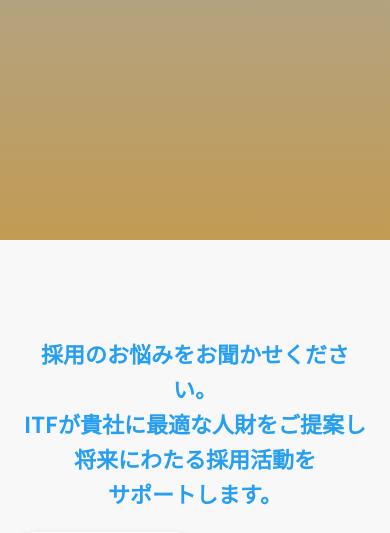
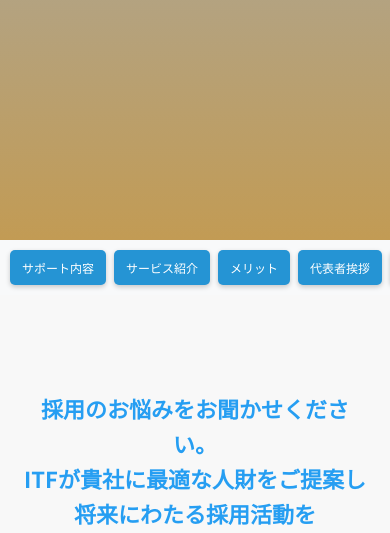
Before and after one commit to Bikash4JP/IDT, a PHP site: page / in a window 390 px wide. Shown: the part 636-1169 px from the top of the page. Run offline with PHP 8.4, Linux system fonts and the light colour scheme; data comes from the database, SQL or seed files in the repository; some libraries are stand-ins or nearby versions.

Commit message:
responsive shortcut links

```diff
--- a/css/main_intro.css
+++ b/css/main_intro.css
@@ -148,3 +148,75 @@
         height: 300px;
     }
   }
+
+
+
+ /* Shortcut Links Styling */
+.shortcut-links {
+    display: flex;
+    z-index: 1000;
+}
+
+/* PC View: Fixed on the left, vertically stacked */
+@media (min-width: 769px) {
+    .shortcut-links {
+        position: fixed;
+        top: 50%;
+        left: 20px;
+        transform: translateY(-50%);
+        flex-direction: column;
+        gap: 10px;
+        margin-top: 0; /* Reset margin-top for PC view */
+    }
+
+    .shortcut-btn {
+        padding: 10px 15px;
+        font-size: 14px;
+    }
+}
+
+/* Mobile View: Horizontal row below intro, sticky on scroll */
+@media (max-width: 768px) {
+    .shortcut-links {
+        position: static; /* Initially static, below the intro content */
+        flex-direction: row;
+        flex-wrap: nowrap;
+        overflow-x: auto;
+        gap: 8px;
+        padding: 10px;
+        background-color: #f8f9fa;
+        justify-content: flex-start;
+        -webkit-overflow-scrolling: touch; /* Smooth scrolling on mobile */
+    }
+
+    .shortcut-links.sticky {
+        position: fixed;
+        top: 0; /* Will be adjusted by JS to account for header height */
+        left: 0;
+        right: 0;
+        background-color: #f8f9fa;
+        box-shadow: 0 2px 5px rgba(0, 0, 0, 0.1);
+    }
+
+    .shortcut-btn {
+        padding: 8px 12px;
+        font-size: 12px;
+        flex: 0 0 auto;
+    }
+}
+
+.shortcut-btn {
+    display: block;
+    background-color: #2594d4; /* Green color */
+    color: #fff;
+    text-decoration: none;
+    border-radius: 5px;
+    transition: background-color 0.3s ease, transform 0.3s ease;
+    box-shadow: 0 2px 5px rgba(0, 0, 0, 0.2);
+    text-align: center;
+}
+
+.shortcut-btn:hover {
+    background-color: #e69f4f; /* Darker green on hover */
+    transform: scale(1.05);
+}
--- a/index.html
+++ b/index.html
@@ -9,7 +9,7 @@
     <meta http-equiv="X-UA-Compatible" content="IE=edge">
 
     <!-- Focused SEO Meta Tags -->
-    <title>外国人財紹介サービス | 株式会社アイティーエフ - 介護向け外国人採用人材派遣</title>
+    <title>外国人財紹介サービス | 株式会社アイティーエフ</title>
     <meta name="description" content="株式会社アイティーエフは、外国人財紹介サービスと外国人採用人材派遣・紹介サービスを提供するリーディングカンパニーです。介護向け外国人財紹介サービスを中心に、ホテル、レストラン、エンジニア、建設業向けの採用を日本全国でサポートします。東京と大阪での外国人採用ならお任せください。">
     <meta name="keywords" content="外国人財紹介サービス, 外国人採用人材派遣 紹介サービス, 株式会社アイティーエフ, 株式会社ITF, 介護向け外国人財紹介サービス, 介護・ホテル・レストラン・エンジニア・建設業向け外国人採用サービス, 日本全国での外国人財紹介サービス, 東京での外国人採用なら, 大阪での外国人採用なら, 介護分野に特化した外国人財紹介サービス, 外国人介護人材, 介護職外国人, 日本全国外国人採用, 東京介護人材, 大阪介護サービス, 外国人採用サポート, 介護人材紹介, 外国人看護師採用, 日本介護外国人">
     <meta name="robots" content="index, follow">
@@ -19,7 +19,7 @@
     <meta property="og:locale" content="ja_JP">
     <meta property="og:site_name" content="株式会社アイティーエフ | 外国人財紹介サービス">
     <meta property="og:type" content="website">
-    <meta property="og:title" content="外国人財紹介サービス | 株式会社アイティーエフ - 介護向け外国人採用人材派遣">
+    <meta property="og:title" content="外国人財紹介サービス | 株式会社アイティーエフ">
     <meta property="og:description" content="株式会社アイティーエフは、外国人財紹介サービスと外国人採用人材派遣・紹介サービスを提供するリーディングカンパニーです。介護向け外国人財紹介サービスを中心に、ホテル、レストラン、エンジニア、建設業向けの採用を日本全国でサポートします。東京と大阪での外国人採用ならお任せください。">
     <meta property="og:image" content="https://idt.itf.co.jp/images/logo.png">
     <meta name="twitter:card" content="summary_large_image">
@@ -155,6 +155,8 @@
     </header><br>
     <div class="l-top">
         <article class="l-main">
+            <!-- Add the shortcut links section here -->
+
             <div class="unique-intro9-section section" data-bg-color="#edf3fa">
                 <div class="unique-container">
                     <div class="unique-row align-items-center">
@@ -187,6 +189,15 @@
                         <!-- Intro One Course End -->
                     </div>
                 </div>
+            </div>
+            <div class="shortcut-links">
+                <a href="about.html#support-naiyou" class="shortcut-btn" data-i18n="footer.support_content">サポート内容</a>
+                <a href="index.html#service-naiyou"class="shortcut-btn" data-i18n="footer.service_introduction">サービス紹介</a>
+                <a href="index.html#merit" class="shortcut-btn" data-i18n="footer.benefits">メリット</a>
+                <a href="inquiry.html" class="shortcut-btn" data-i18n="footer.president_greeting">代表者挨拶</a>
+                <a href="index.html#ITF-point" class="shortcut-btn">ITFのポイント</a>
+                <a href="company_info.html" class="shortcut-btn" data-i18n="footer.company_info">会社概要</a>
+                <a href="index.html#kigyo-rinen" class="shortcut-btn" data-i18n="footer.company_philosophy">企業理念</a>
             </div>
 
             <section class="l-section troubles">
@@ -390,7 +401,7 @@
                 </div>
             </section>
             <section class="l-section develop">
-                <div class="wrap w1200 sp-wrap">
+                <div class="wrap w1200 sp-wrap" id="ITF-point">
                     <ul class="develop__list">
                         <li class="develop__item flex break sp-vert vcenter pc-bet">
                             <div class="develop__item--left pc-2">
--- a/js/scripts.js
+++ b/js/scripts.js
@@ -25,3 +25,25 @@ document.addEventListener("DOMContentLoaded", function () {
       window.location.href = "mailto:info@it-future.jp";
   });
 });
+
+
+
+// JavaScript to handle sticky behavior on mobile for the shortcuts
+        window.addEventListener('scroll', function() {
+            const shortcutLinks = document.querySelector('.shortcut-links');
+            const header = document.querySelector('#header');
+            const headerHeight = header.offsetHeight;
+            const introSection = document.querySelector('.unique-intro9-section');
+            const introBottom = introSection.offsetTop + introSection.offsetHeight;
+
+            // Only apply this behavior on mobile (screen width <= 768px)
+            if (window.innerWidth <= 768) {
+                if (window.scrollY >= introBottom - headerHeight) {
+                    shortcutLinks.classList.add('sticky');
+                    shortcutLinks.style.top = headerHeight + 'px';
+                } else {
+                    shortcutLinks.classList.remove('sticky');
+                    shortcutLinks.style.top = 'auto';
+                }
+            }
+        });
```
